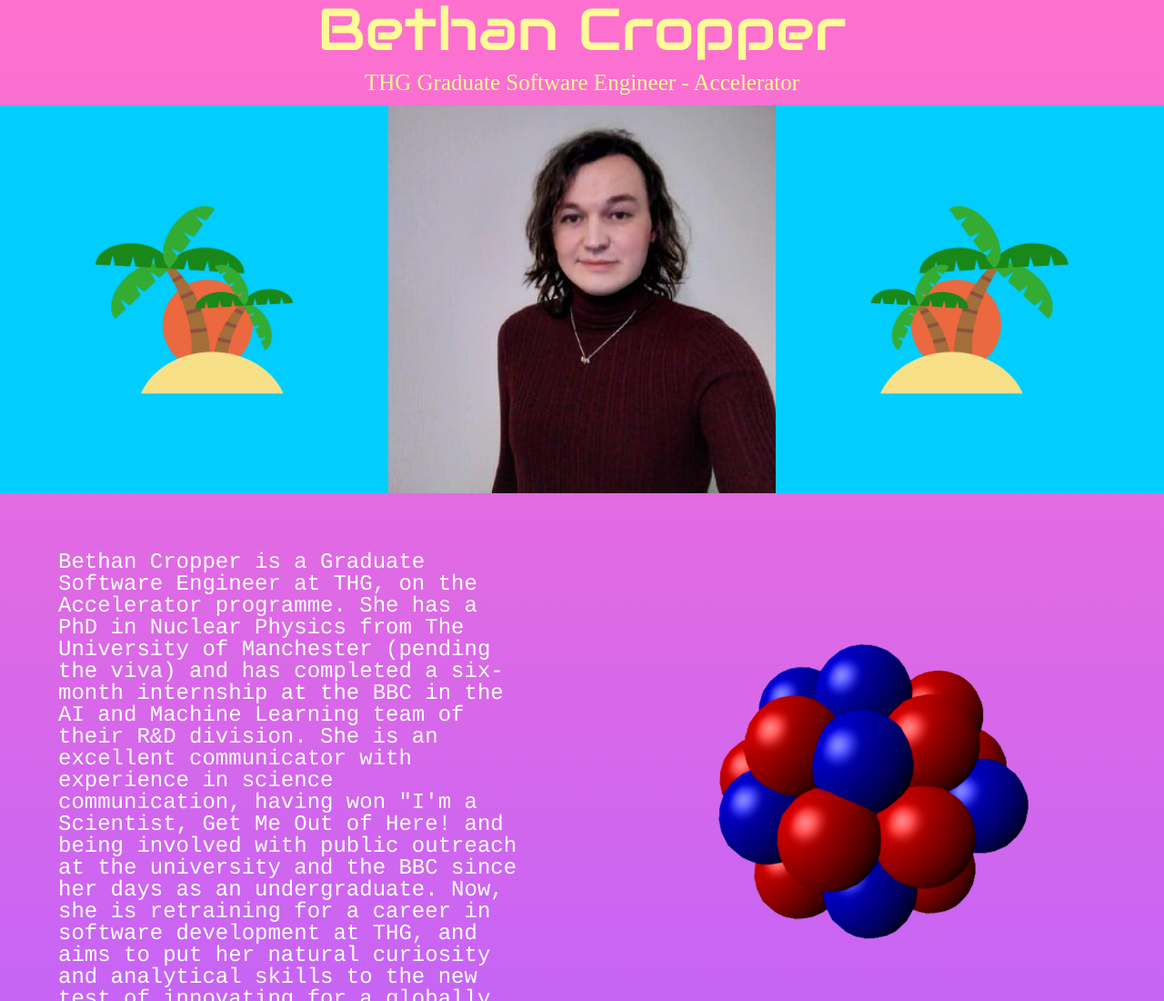
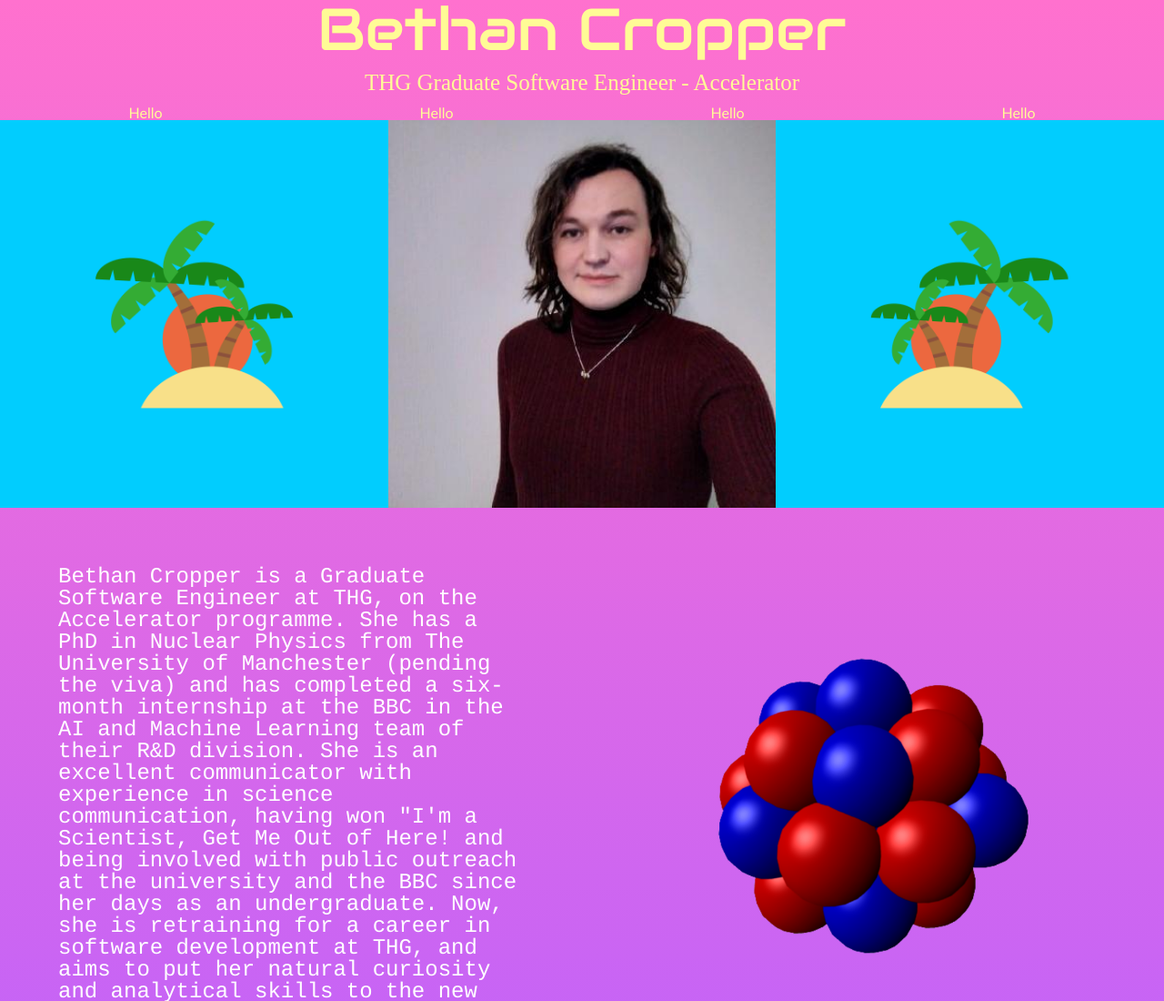
Before and after one commit to BethCropper/personal_website, a plain HTML site: page index.html in a window 1280 px wide. Shown: the top 1100 px of the page at 91% size. Drawn offline with Linux system fonts and the light colour scheme; a web font is replaced by a local one.

Commit message:
streamlined flex environments created navbar skeleton

```diff
--- a/index.html
+++ b/index.html
@@ -16,7 +16,21 @@
   <body>
     <h1><center>Bethan Cropper</center></h1>
     <h2><center>THG Graduate Software Engineer - Accelerator</center></h2>
-    <div class="three_photo_flex">
+    <div class="navigation_bar flex_env">
+      <div class="navbar_item flex_one">
+        <p>Hello</p>
+      </div>
+      <div class="navbar_item flex_one">
+        Hello
+      </div>
+      <div class="navbar_item flex_one">
+        Hello
+      </div>
+      <div class="navbar_item flex_one">
+        Hello
+      </div>
+    </div>
+    <div class="three_photo_flex flex_env">
       <div class="flex_one">
         <img
           src="img/trees.png"
@@ -42,7 +56,7 @@
       </div>
     </div>
 
-    <div class="two_photo_flex">
+    <div class="flex_env">
       <div class="flex_one">
         <p class="description" id="personal">
           Bethan Cropper is a Graduate Software Engineer at THG, on the
--- a/style/main.css
+++ b/style/main.css
@@ -401,15 +401,17 @@
     font-family:'Courier'
 }
 
-
-.three_photo_flex {
+.flex_env{
     display: flex;
     padding:0%;
     align-items: center;
+}
+
+.three_photo_flex {
     background-color: #01cdfe;
 }
 
-.two_photo_flex {
+.navigation_bar{
     display: flex;
     padding:0%;
     align-items: center;
@@ -421,6 +423,10 @@
 
 .flex_two{
     flex: 2;
+}
+
+.navbar_item{
+    text-align: center;
 }
 
 
```
